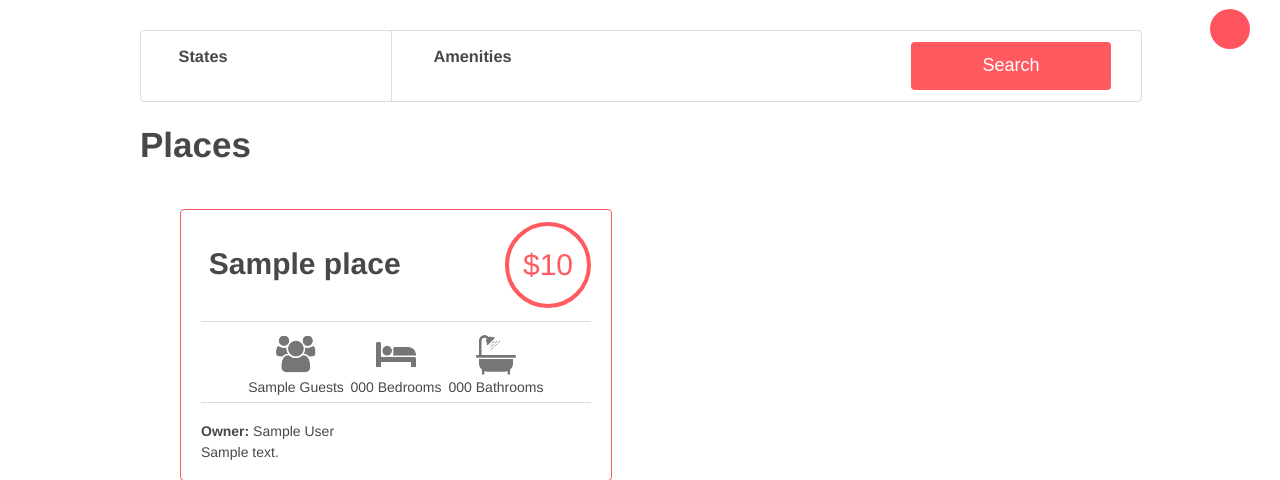
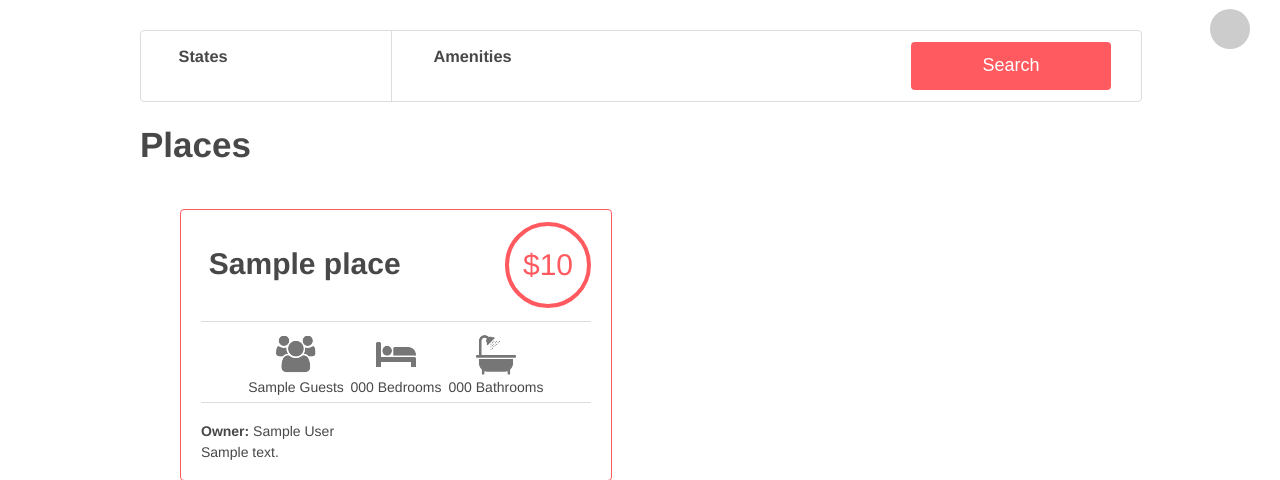
Before and after one commit to profjay1/AirBnB_clone_v4, a Flask app: template web_dynamic/templates/2-hbnb.html in a window 1280 px wide. Shown: the part 71-551 px from the top of the page. Run offline with Flask 2, Linux system fonts and the light colour scheme; the template is opened without the code that fills it: most values are stand-ins (such as "Sample title", 1, 10 or a date in 2020).

Commit message:
modified available class

```diff
--- a/web_dynamic/static/styles/3-header.css
+++ b/web_dynamic/static/styles/3-header.css
@@ -20,6 +20,6 @@
     background-color: #cccccc;
 }
 
-#api_status.available {
+.available {
     background-color: #ff545f;
 }
```
